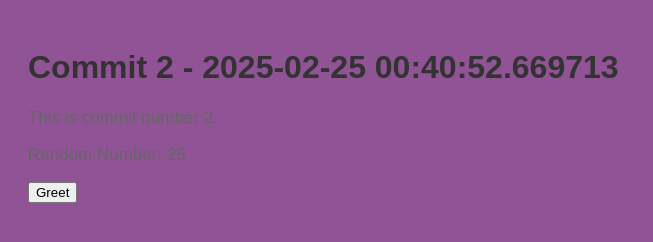
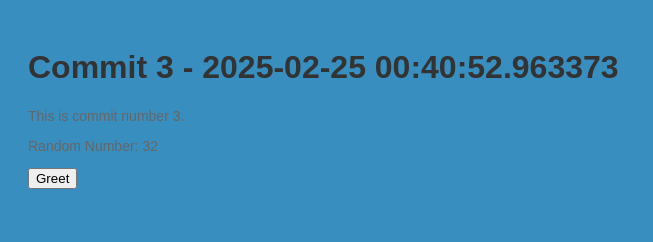
Before and after one commit to stiffs95/myrep-repo-20250225004040, a plain HTML site: page index.html in a window 1280 px wide. Shown: the whole page, without its empty margins (0-653 px from the left). Drawn offline with Linux system fonts and the light colour scheme.

Commit message:
📝 Commit 3 with HTML, CSS, and JS

```diff
--- a/index.html
+++ b/index.html
@@ -2,13 +2,13 @@
     <!DOCTYPE html>
     <html>
     <head>
-        <title>Commit 2 - 2025-02-25 00:40:52.669713</title>
+        <title>Commit 3 - 2025-02-25 00:40:52.963373</title>
         <link rel="stylesheet" href="style.css">
     </head>
     <body>
-        <h1>Commit 2 - 2025-02-25 00:40:52.669713</h1>
-        <p>This is commit number 2.</p>
-        <p>Random Number: 25</p>
+        <h1>Commit 3 - 2025-02-25 00:40:52.963373</h1>
+        <p>This is commit number 3.</p>
+        <p>Random Number: 32</p>
         <button onclick="greet()">Greet</button>
         <script src="script.js"></script>
     </body>
--- a/script.js
+++ b/script.js
@@ -2,4 +2,4 @@
     function greet() {
         alert('Hello from commit ' + commitNumber + '!');
     }
-    var commitNumber = 2;
+    var commitNumber = 3;
--- a/style.css
+++ b/style.css
@@ -1,7 +1,7 @@
 
     body {
         font-family: Arial, sans-serif;
-        background-color: #905396;
+        background-color: #388fbf;
         padding: 20px;
     }
     h1 {
@@ -9,5 +9,5 @@
     }
     p {
         color: #666;
-        font-size: 17px;
+        font-size: 14px;
     }
```
